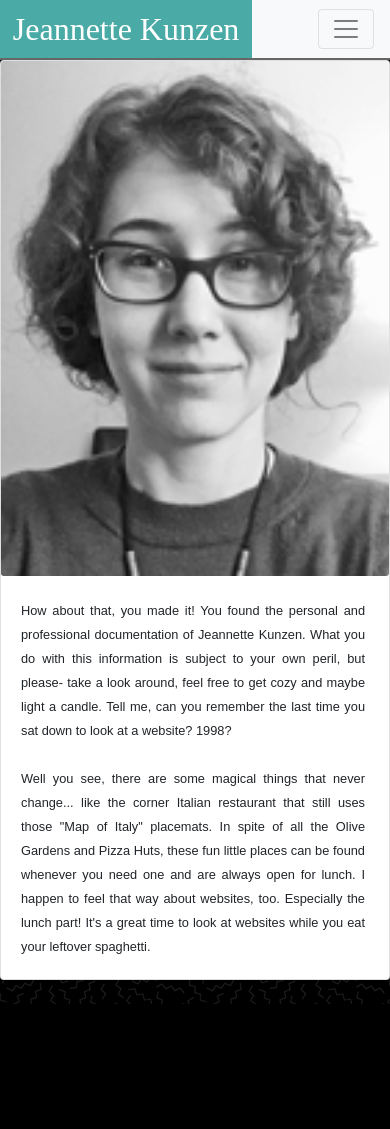
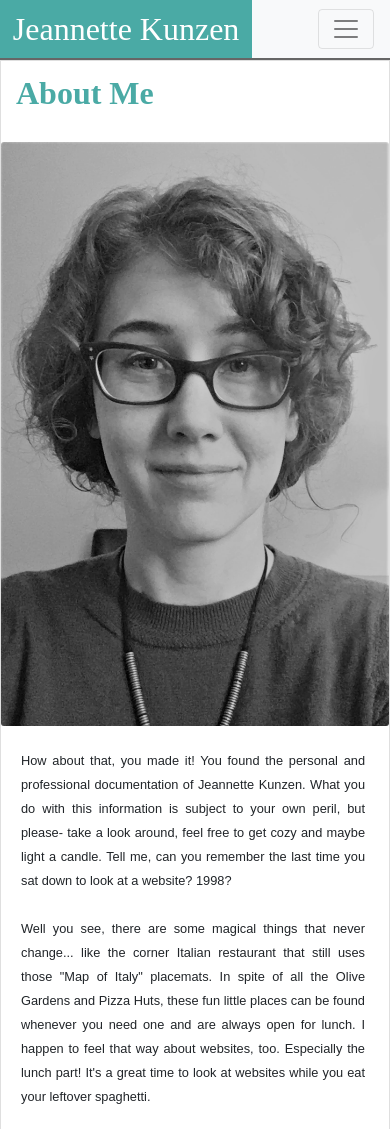
Before and after one commit to antlerbaby/responsive_portfolio, a plain HTML site: page index.html in a window 390 px wide. Shown: the top 1129 px of the page. Before the commit the page ends 1004 px from the top, so only its background shows below. Drawn offline with nearby package versions, Linux system fonts and the light colour scheme.

Commit message:
added new hi-def image. styled headings for cards

```diff
--- a/index.html
+++ b/index.html
@@ -43,9 +43,11 @@
 
 <!-- About Me -->
 <div class="card mb-4" style="max-width: 700px;">
+    <div class="col-lg-12 topic"><h1>About Me</h1>
+        <hr></div>
     <div class="2 row 1 gutter">
       <div class="col-sm-12 col-md-3 col-lg-3">
-        <img src="images/author.png" class="card-img" alt="image of Jeannette Kunzen's face">
+        <img src="images/author-hd.jpg" class="card-img" alt="image of Jeannette Kunzen's face">
       </div>
       <div class="col-md-8">
         <div class="card-body">
--- a/style.css
+++ b/style.css
@@ -29,7 +29,15 @@ html {
 
 
 /*--- Center Card Heading for All Cards--*/
-
+.topic {
+    font-size: 2rem;
+    font-weight: bolder;
+    background-color: #ffffff;
+    margin-top: 1rem;
+    margin-bottom: 0.5rem;
+    color: #4aaaa5;
+    padding-right: 3rem;
+}
 
 
 /*--- About Me Styles --*/
@@ -50,7 +58,7 @@ html {
 
 .card {
     margin: 5% 10% 20% 17%;
-    padding-left: 1.5rem;
+    padding-left: 2rem;
 }
     /*margin: 5% 10% 20% 10%;*/
 
@@ -115,6 +123,11 @@ html {
         visibility: hidden;
     }
 
+    .topic {
+        padding-right: 1.5rem;
+    }
+
+
     }
 
 @media (max-width: 576px) {
@@ -134,6 +147,15 @@ html {
       .card {
           margin: 0;
           padding-left: 0;
+          border-radius: 0;
+      }
+
+      .topic {
+          margin-bottom: 0;
+      }
+
+      hr {
+          visibility: hidden;
       }
     /*Fix to prevent fixed-position footer from obstructing text in card*/
       footer {
```
Also changed, not shown: images/author-hd.jpg (added).
